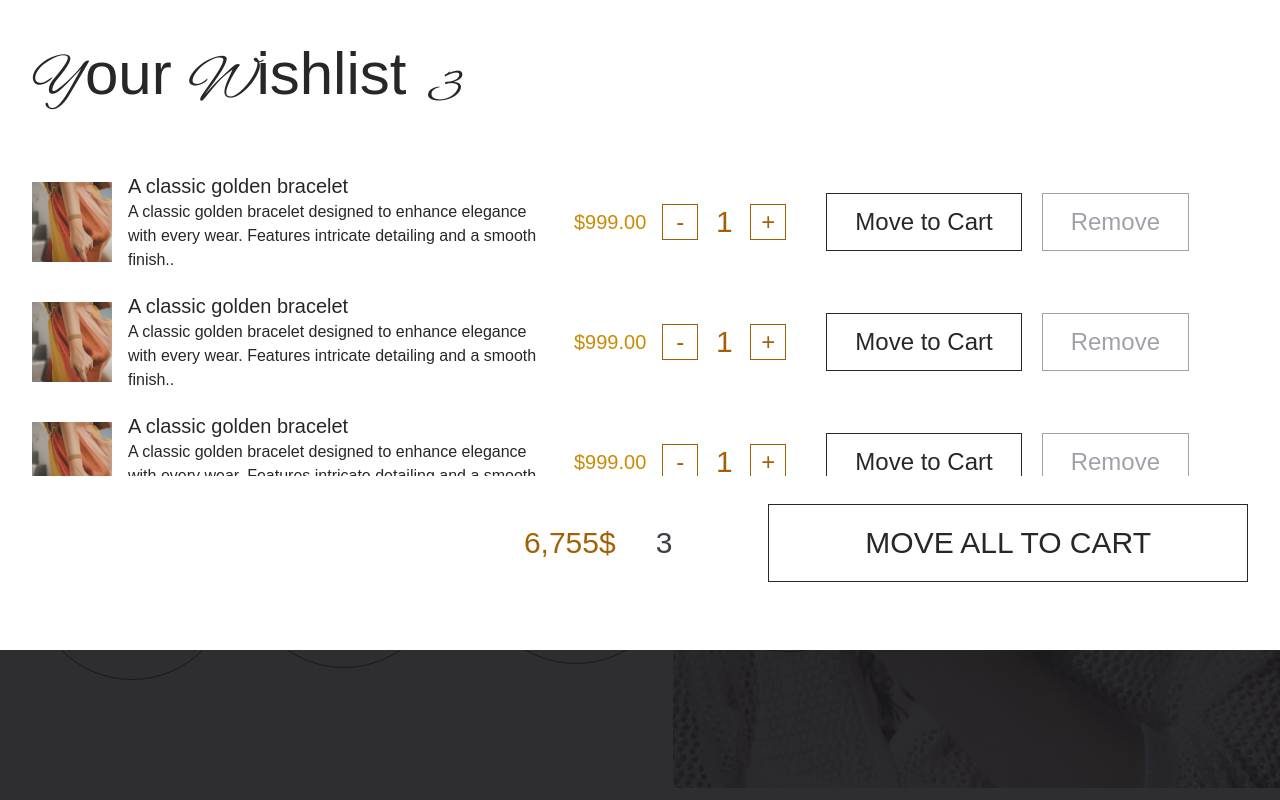
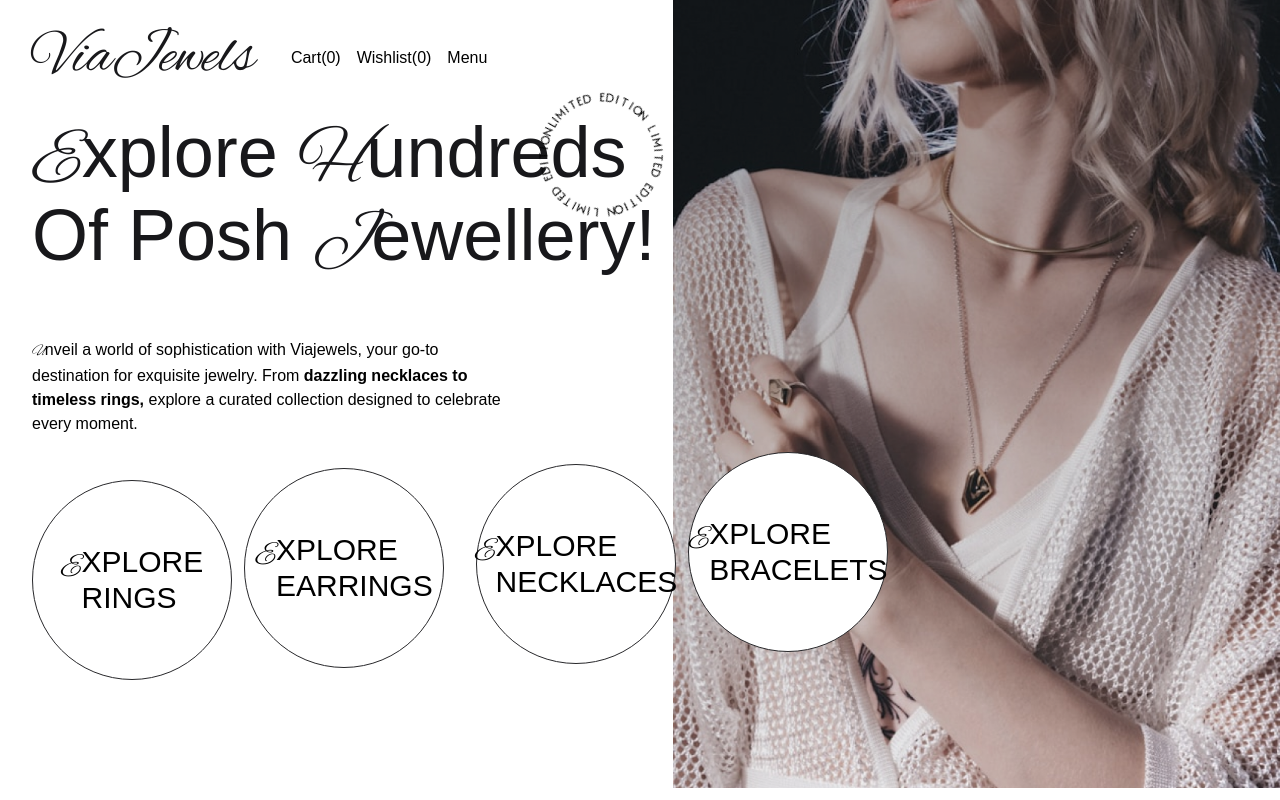
Before and after one commit to HumptyDumpy01/viajewels-app-enhanced, an Angular app: page / in a window 1280 px wide. Shown: the top 800 px of the page. Built offline with nearby package versions, Linux system fonts and the light colour scheme; a web font is replaced by a local one.

Commit message:
Wishlist popup opens when user clicks on wishlist text in Navigation

```diff
--- a/src/app/layout/navigation/navigation.component.html
+++ b/src/app/layout/navigation/navigation.component.html
@@ -5,7 +5,7 @@
       <button>Cart({{ cartItems() }})</button>
     </li>
     <li>
-      <button>Wishlist({{ wishlistedItems }})</button>
+      <button (click)="onWishlistClick()">Wishlist({{ wishlistedItems }})</button>
     </li>
     <li>
       <button>Menu</button>
--- a/src/app/layout/navigation/navigation.component.ts
+++ b/src/app/layout/navigation/navigation.component.ts
@@ -9,6 +9,7 @@ import {
   runInInjectionContext
 } from '@angular/core';
 import { JewelWishlistService } from '../../jewel-wishlist.service';
+import { PopupsService } from '../../popups.service';
 
 @Component({
   selector: 'app-navigation',
@@ -18,6 +19,8 @@ import { JewelWishlistService } from '../../jewel-wishlist.service';
   styleUrl: './navigation.component.css'
 })
 export class NavigationComponent implements OnInit {
+  private popupsService = inject(PopupsService);
+
   private jewelWishlistService = inject(JewelWishlistService);
   private cdr = inject(ChangeDetectorRef);
   private injector = inject(Injector);
@@ -35,6 +38,10 @@ export class NavigationComponent implements OnInit {
     });
   }
 
+  onWishlistClick() {
+    this.popupsService.changeWishlistPopupVisibility(true);
+  }
+
   private updateWishlistCount() {
     this.wishlistedItems = this.jewelWishlistService.getWishlist().length;
     this.cdr.detectChanges();
--- a/src/app/layout/popups/wishlist/wishlist.component.html
+++ b/src/app/layout/popups/wishlist/wishlist.component.html
@@ -1,4 +1,4 @@
-<dialog (close)="onClose()" [open]="open()"
+<dialog (close)="onClose()" [open]="popupVisibility"
         class="bg-white fixed top-0 left-0 w-screen sm:h-[650px] h-screen z-50">
   <div class="container pt-11">
     <div class="flex items-center gap-5 mb-5">
@@ -84,5 +84,6 @@
     </div>
   </div>
 </dialog>
-<div class="fixed z-40 top-0 left-0 h-screen w-screen bg-zinc-900/90">
+<div (click)="onClose()" [ngClass]="{'hidden': !popupVisibility}"
+     class="fixed z-40 top-0 left-0 h-screen w-screen bg-zinc-900/90">
 </div>
--- a/src/app/layout/popups/wishlist/wishlist.component.ts
+++ b/src/app/layout/popups/wishlist/wishlist.component.ts
@@ -1,25 +1,32 @@
-import { Component, signal } from '@angular/core';
+import { Component, inject } from '@angular/core';
 import { OrderDetailCardComponent } from '../../../UI/cards/order-detail-card/order-detail-card.component';
 import { ViajewelsButtonComponent } from '../../../UI/buttons/viajewels-button/viajewels-button.component';
 import {
   ViajewelsButtonSmallComponent
 } from '../../../UI/buttons/viajewels-button-small/viajewels-button-small.component';
+import { NgClass } from '@angular/common';
+import { PopupsService } from '../../../popups.service';
 
 @Component({
   selector: 'app-wishlist',
   imports: [
     OrderDetailCardComponent,
     ViajewelsButtonComponent,
-    ViajewelsButtonSmallComponent
+    ViajewelsButtonSmallComponent,
+    NgClass
   ],
   standalone: true,
   templateUrl: './wishlist.component.html',
   styleUrl: './wishlist.component.css'
 })
 export class WishlistComponent {
-  open = signal<boolean>(true);
+  private popupsService = inject(PopupsService);
+
+  get popupVisibility() {
+    return this.popupsService.wishlistPopupVisibility();
+  }
 
   onClose() {
-    this.open.set(false);
+    this.popupsService.changeWishlistPopupVisibility(false);
   }
 }
--- /dev/null
+++ b/src/app/popups.service.ts
@@ -0,0 +1,12 @@
+import { Injectable, signal } from '@angular/core';
+
+@Injectable({
+  providedIn: 'root'
+})
+export class PopupsService {
+  wishlistPopupVisibility = signal(false);
+
+  changeWishlistPopupVisibility(val: boolean) {
+    this.wishlistPopupVisibility.set(val);
+  }
+}
```
